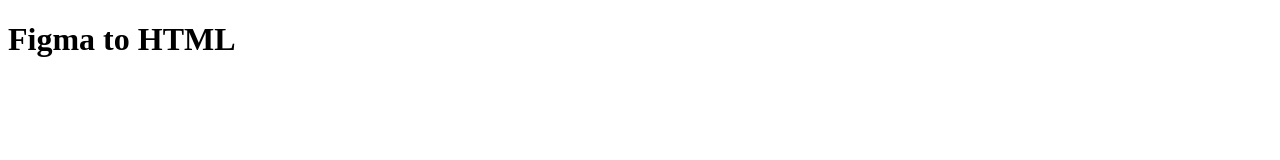
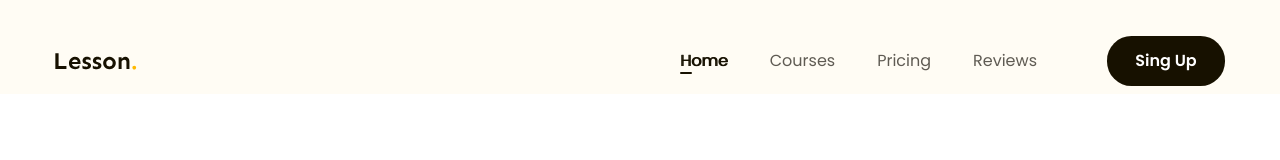
Before and after one commit to levansy-ai/DUAN1-FIGMA, a plain HTML site: page index.html in a window 1280 px wide. Shown: the top 160 px of the page. Drawn offline with Linux system fonts and the light colour scheme.

Commit message:
p3 làm phần header

```diff
--- /dev/null
+++ b/assets/css/reset.css
@@ -0,0 +1,129 @@
+/* http://meyerweb.com/eric/tools/css/reset/
+   v2.0 | 20110126
+   License: none (public domain)
+*/
+
+html,
+body,
+div,
+span,
+applet,
+object,
+iframe,
+h1,
+h2,
+h3,
+h4,
+h5,
+h6,
+p,
+blockquote,
+pre,
+a,
+abbr,
+acronym,
+address,
+big,
+cite,
+code,
+del,
+dfn,
+em,
+img,
+ins,
+kbd,
+q,
+s,
+samp,
+small,
+strike,
+strong,
+sub,
+sup,
+tt,
+var,
+b,
+u,
+i,
+center,
+dl,
+dt,
+dd,
+ol,
+ul,
+li,
+fieldset,
+form,
+label,
+legend,
+table,
+caption,
+tbody,
+tfoot,
+thead,
+tr,
+th,
+td,
+article,
+aside,
+canvas,
+details,
+embed,
+figure,
+figcaption,
+footer,
+header,
+hgroup,
+menu,
+nav,
+output,
+ruby,
+section,
+summary,
+time,
+mark,
+audio,
+video {
+  margin: 0;
+  padding: 0;
+  border: 0;
+  font-size: 100%;
+  font: inherit;
+  vertical-align: baseline;
+}
+/* HTML5 display-role reset for older browsers */
+article,
+aside,
+details,
+figcaption,
+figure,
+footer,
+header,
+hgroup,
+menu,
+nav,
+section {
+  display: block;
+}
+body {
+  line-height: 1;
+}
+ol,
+ul {
+  list-style: none;
+}
+blockquote,
+q {
+  quotes: none;
+}
+blockquote:before,
+blockquote:after,
+q:before,
+q:after {
+  content: "";
+  content: none;
+}
+table {
+  border-collapse: collapse;
+  border-spacing: 0;
+}
--- /dev/null
+++ b/assets/css/style.css
@@ -0,0 +1,88 @@
+* {
+  box-sizing: border-box;
+}
+html {
+  font-size: 62.5%;
+}
+/* khoi phuc co ch mac dinh */
+body {
+  font-size: 1.6rem;
+  font-family: "Poppins", sans-serif;
+}
+
+/* =========common=============== */
+a {
+  text-decoration: none;
+}
+
+.btn {
+  display: inline-block;
+  min-width: 118px;
+  padding: 0 16px;
+  line-height: 50px;
+  color: #fff;
+  text-align: center;
+  font-size: 1.6rem;
+  font-weight: 600;
+  border-radius: 24.5px;
+  background: #171100;
+}
+.main-content {
+  width: 1170px;
+  max-width: calc(100% - 48px);
+  margin-left: auto;
+  margin-right: auto;
+}
+/* ===============header============== */
+.header {
+  background: #fffcf4;
+}
+.header.fixed {
+  position: sticky;
+  top: -28px;
+}
+.header .body {
+  display: flex;
+  align-items: center;
+  padding: 36px 0 8px;
+}
+.nav {
+  margin-left: auto;
+}
+.nav ul {
+  display: flex;
+}
+
+.nav a {
+  position: relative;
+  color: #5f5b53;
+  font-size: 1.6rem;
+  padding: 8px 21px;
+}
+
+.nav li.active a,
+.nav a:hover {
+  color: #171100;
+  /* font-weight: 600; */
+  text-shadow: 1px 0 0 currentColor;
+}
+
+.nav li.active a::after {
+  position: absolute;
+  left: 21px;
+  bottom: 6px;
+  display: block;
+  content: "";
+  width: 12px;
+  height: 2px;
+  border-radius: 1px;
+  background: #171100;
+}
+
+.header.btn-sign-up {
+  min-width: 144px;
+}
+
+.header .action {
+  margin-left: 49px;
+}
--- a/index.html
+++ b/index.html
@@ -3,9 +3,40 @@
   <head>
     <meta charset="UTF-8" />
     <meta name="viewport" content="width=device-width, initial-scale=1.0" />
+    <!-- reset css -->
+    <link rel="stylesheet" href="./assets/css/reset.css" />
+    <!--  embed font-->
+    <link rel="preconnect" href="https://fonts.googleapis.com" />
+    <link rel="preconnect" href="https://fonts.gstatic.com" crossorigin />
+    <link
+      href="https://fonts.googleapis.com/css2?family=Poppins:ital,wght@0,100;0,200;0,300;0,400;0,500;0,600;0,700;0,800;0,900;1,100;1,200;1,300;1,400;1,500;1,600;1,700;1,800;1,900&family=Sen:wght@400..800&display=swap"
+      rel="stylesheet"
+    />
+    <link rel="stylesheet" href="./assets/css/style.css" />
     <title>Figma to HTML levansy</title>
   </head>
-  <body>
-    <h1>Figma to HTML</h1>
+  <body style="height: 10000px">
+    <!-- header -->
+    <header class="header fixed">
+      <div class="main-content">
+        <div class="body">
+          <!-- logo -->
+          <img src="./assets/img/logo.svg" alt="Lesson." />
+          <!-- nav -->
+          <nav class="nav">
+            <ul>
+              <li class="active"><a href="#!">Home</a></li>
+              <li><a href="#!">Courses</a></li>
+              <li><a href="#!">Pricing</a></li>
+              <li><a href="#!">Reviews</a></li>
+            </ul>
+          </nav>
+          <!-- btn action -->
+          <div class="action">
+            <a href="#!" class="btn btn-sign-up">Sing Up</a>
+          </div>
+        </div>
+      </div>
+    </header>
   </body>
 </html>
```
Also changed, not shown: assets/img/Lesson..svg (added), assets/img/logo.svg (added).
